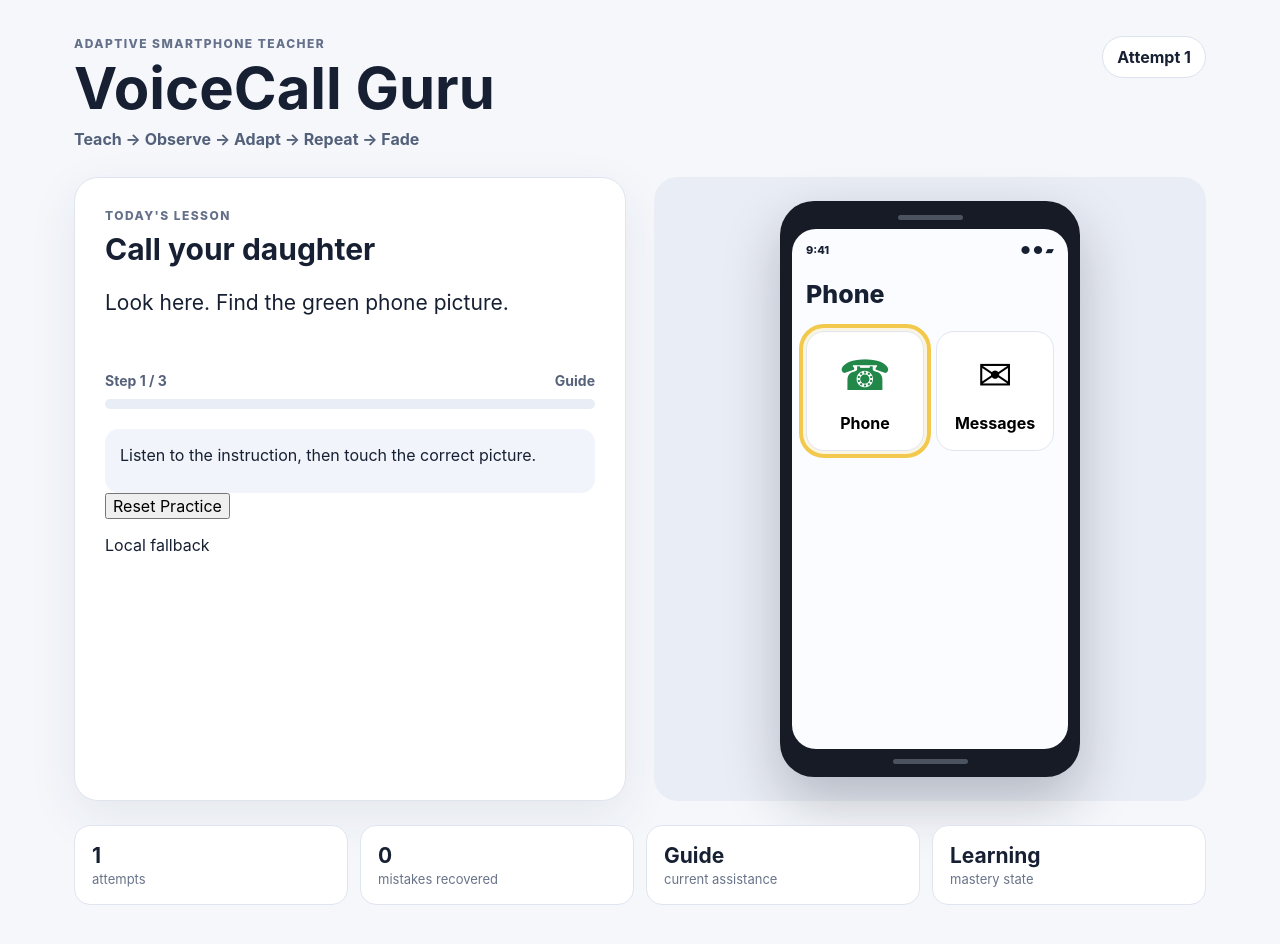
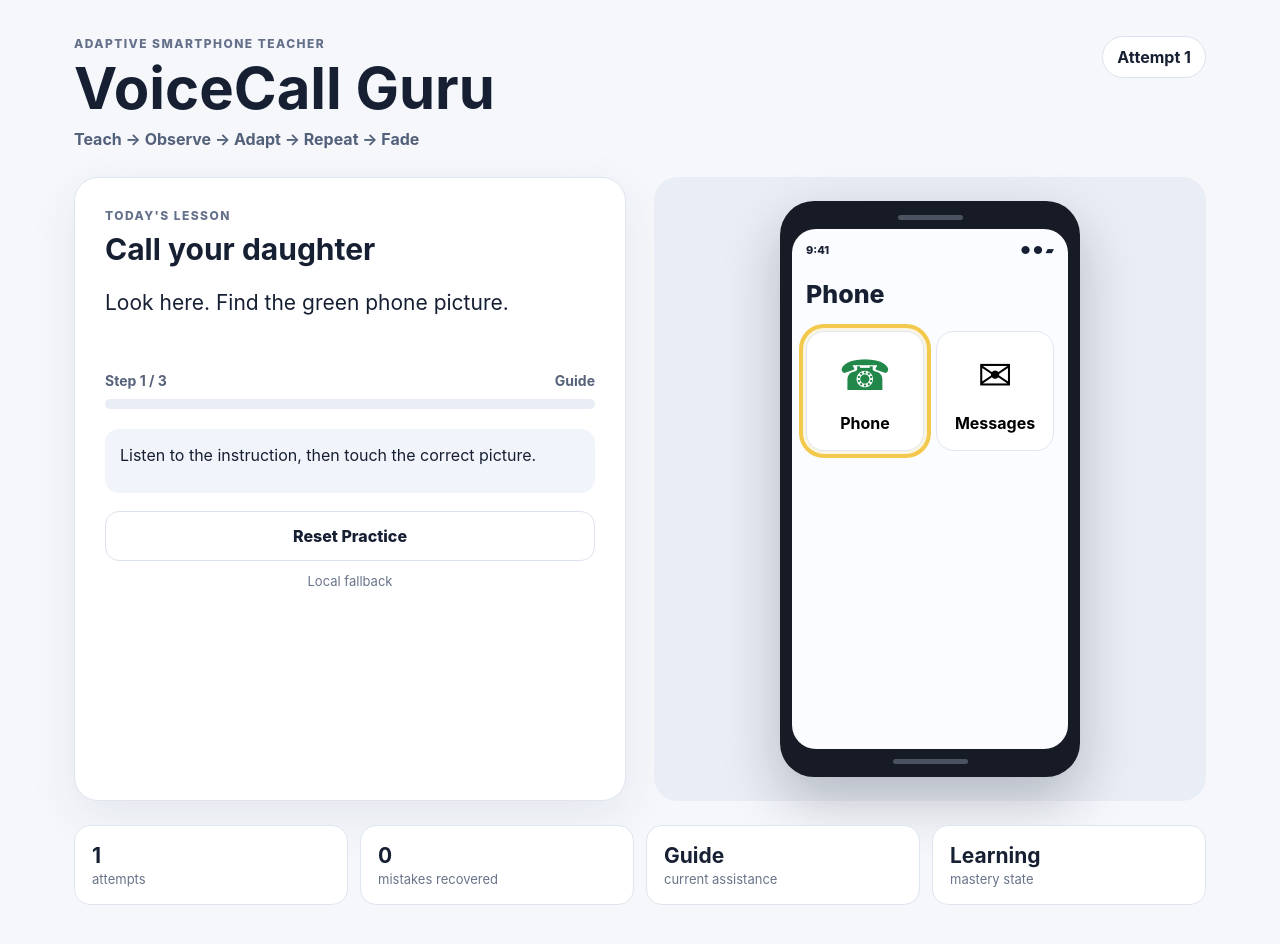
Before and after one commit to RATNAPRADEEP/voicecall-guru, a React (Vite) app in the folder frontend/: page / in a window 1280 px wide. Shown: the top 944 px of the page. Built offline with nearby package versions, Linux system fonts and the light colour scheme; no server answers.

Commit message:
Make guide, hint, and independent states visually distinct

```diff
--- a/frontend/src/styles.css
+++ b/frontend/src/styles.css
@@ -24,7 +24,10 @@ h2 { margin: 4px 0 10px; font-size: 30px; }
 .progress-track { height: 10px; margin: 10px 0 20px; overflow: hidden; border-radius: 999px; background: #e9edf5; }
 .progress-track span { display: block; height: 100%; border-radius: inherit; background: #3157d5; transition: width .3s ease; }
 .feedback { min-height: 64px; padding: 15px; border-radius: 14px; background: #f1f4fa; line-height: 1.45; }
-.primary-button { width: 100%; margin-top: 18px; padding: 14px 18px; border: 0; border-radius: 14px; background: #172033; color: white; cursor: pointer; font-weight: 800; }
+.primary-button, .secondary-button { width: 100%; margin-top: 18px; padding: 14px 18px; border-radius: 14px; cursor: pointer; font-weight: 800; }
+.primary-button { border: 0; background: #172033; color: white; }
+.secondary-button { border: 1px solid #dce2ee; background: white; color: #172033; }
+.persistence-status { margin: 12px 0 0; color: #69748a; font-size: 13px; text-align: center; }
 .phone-stage { display: grid; place-items: center; padding: 24px; border-radius: 24px; background: #e9edf5; }
 .phone { width: min(300px, 82vw); padding: 12px; border-radius: 34px; background: #171b25; box-shadow: 0 24px 55px rgba(24, 31, 48, .25); }
 .phone-speaker { width: 65px; height: 5px; margin: 2px auto 9px; border-radius: 10px; background: #4c5360; }
@@ -37,6 +40,7 @@ h2 { margin: 4px 0 10px; font-size: 30px; }
 .icon { font-size: 42px; }
 .phone-icon { color: #21884a; }
 .target { outline: 4px solid #f2c94c; outline-offset: 3px; animation: pulse 1.2s infinite; }
+.hint { outline: 2px solid #f2c94c; outline-offset: 2px; }
 .contacts-view { margin-top: 18px; }
 .mini-title { margin: 0 0 8px; font-weight: 800; }
 .contact-card { width: 100%; display: flex; align-items: center; gap: 12px; margin-bottom: 9px; padding: 10px; text-align: left; }
```
